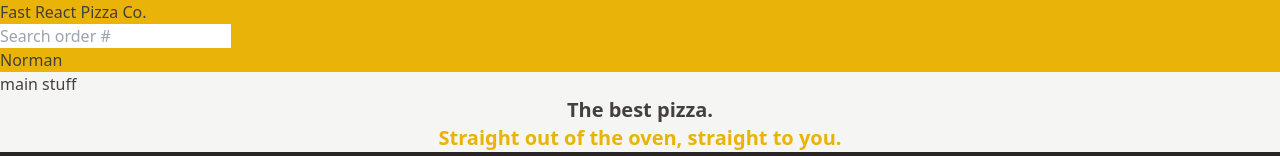
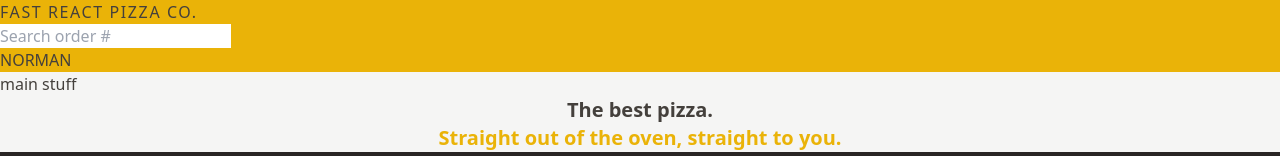
Before and after one commit to DRV111/fast-react-pizza, a React (Vite) app: page / in a window 1280 px wide. Shown: the top 156 px of the page. Built offline with nearby package versions, Linux system fonts and the light colour scheme.

Commit message:
feat: add styles to Header component

```diff
--- a/src/ui/Header.jsx
+++ b/src/ui/Header.jsx
@@ -3,8 +3,10 @@
 
 function Header() {
   return (
-    <header className="bg-yellow-500">
-      <Link to="/">Fast React Pizza Co.</Link>
+    <header className="bg-yellow-500 uppercase">
+      <Link className="tracking-widest" to="/">
+        Fast React Pizza Co.
+      </Link>
 
       <SearchOrder />
 
```
